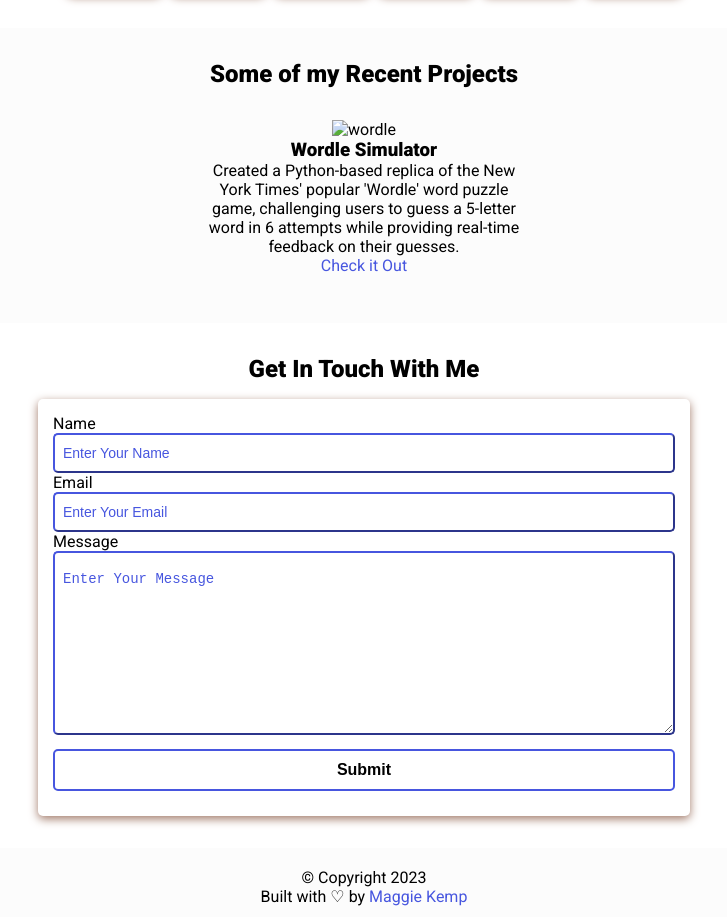
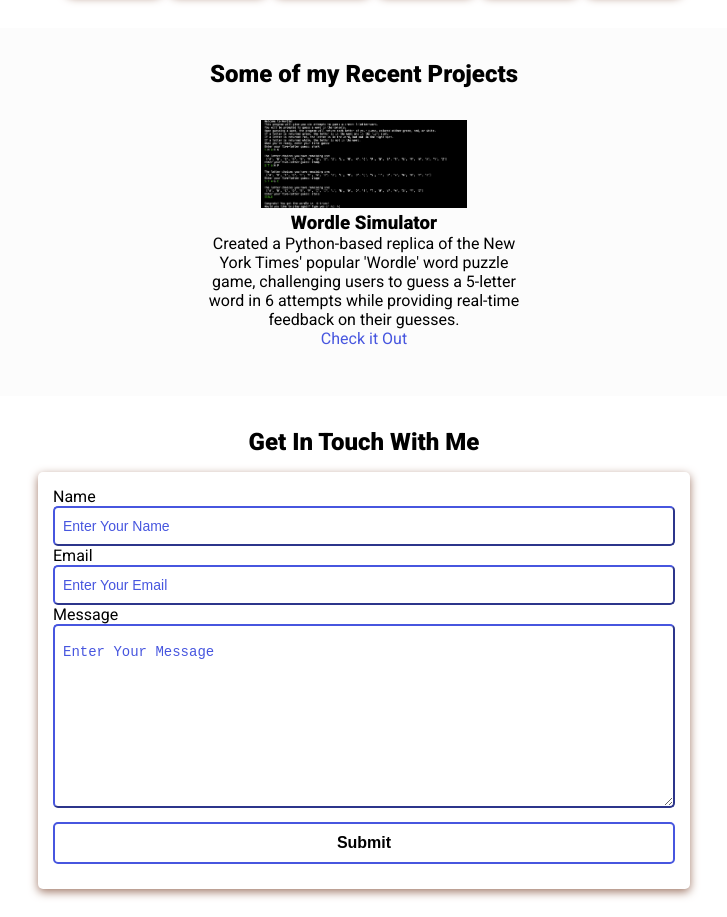
Before and after one commit to maggieckemp/firstwebsite, a plain HTML site: page index.html in a window 1280 px wide. Shown: the part 1200-2117 px from the top of the page, without its empty margins (276-1003 px from the left). Drawn offline with nearby package versions, Linux system fonts and the light colour scheme.

Commit message:
Update index.html

```diff
--- a/index.html
+++ b/index.html
@@ -133,7 +133,7 @@
       <div class="projects-container">
         <div class="project-container project-card">
           <img
-            src="assets/images/wordle-output.png"
+            src="assets/images/wordle_output.jpeg"
             alt="wordle"
             loading="lazy"
             class="project-pic"
```
